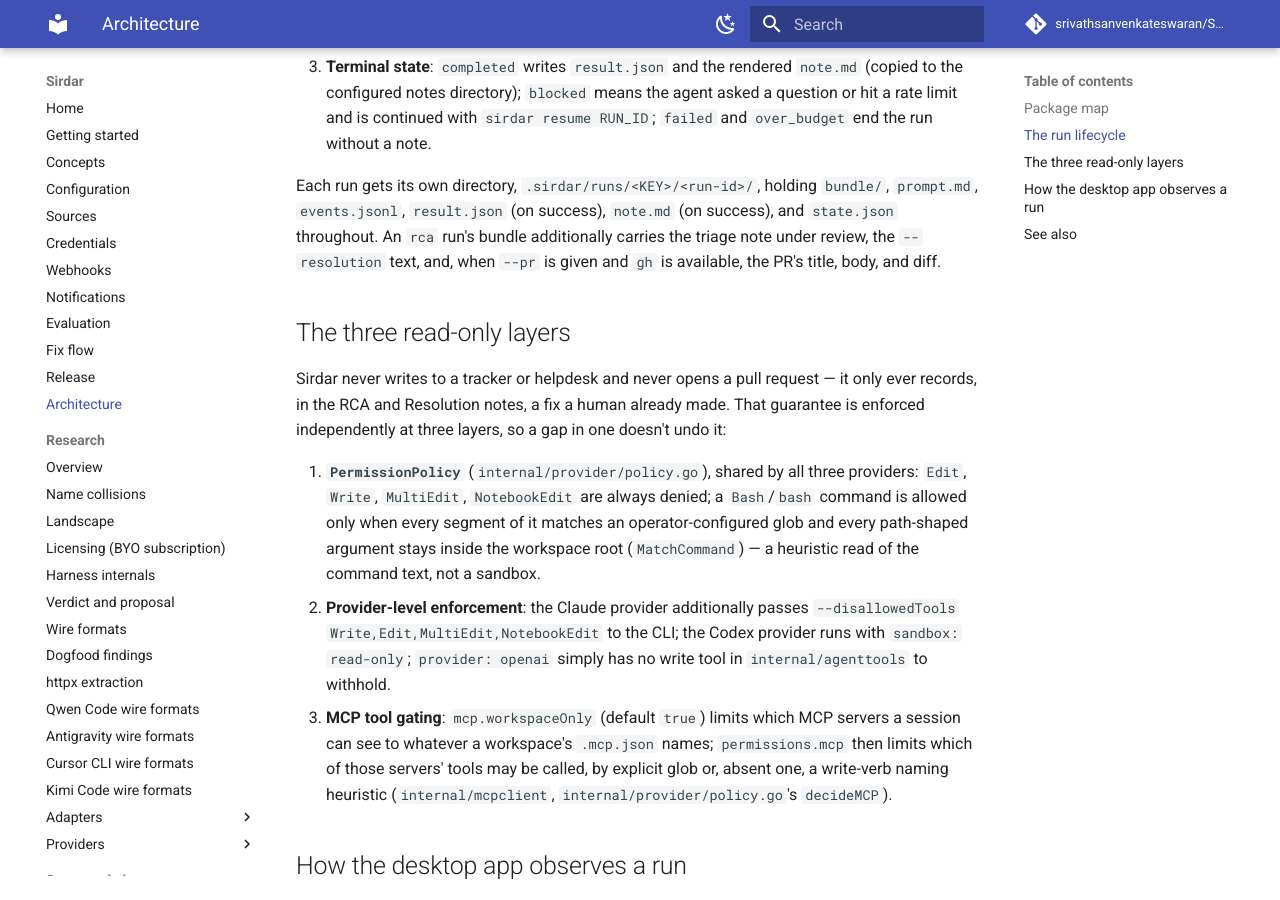
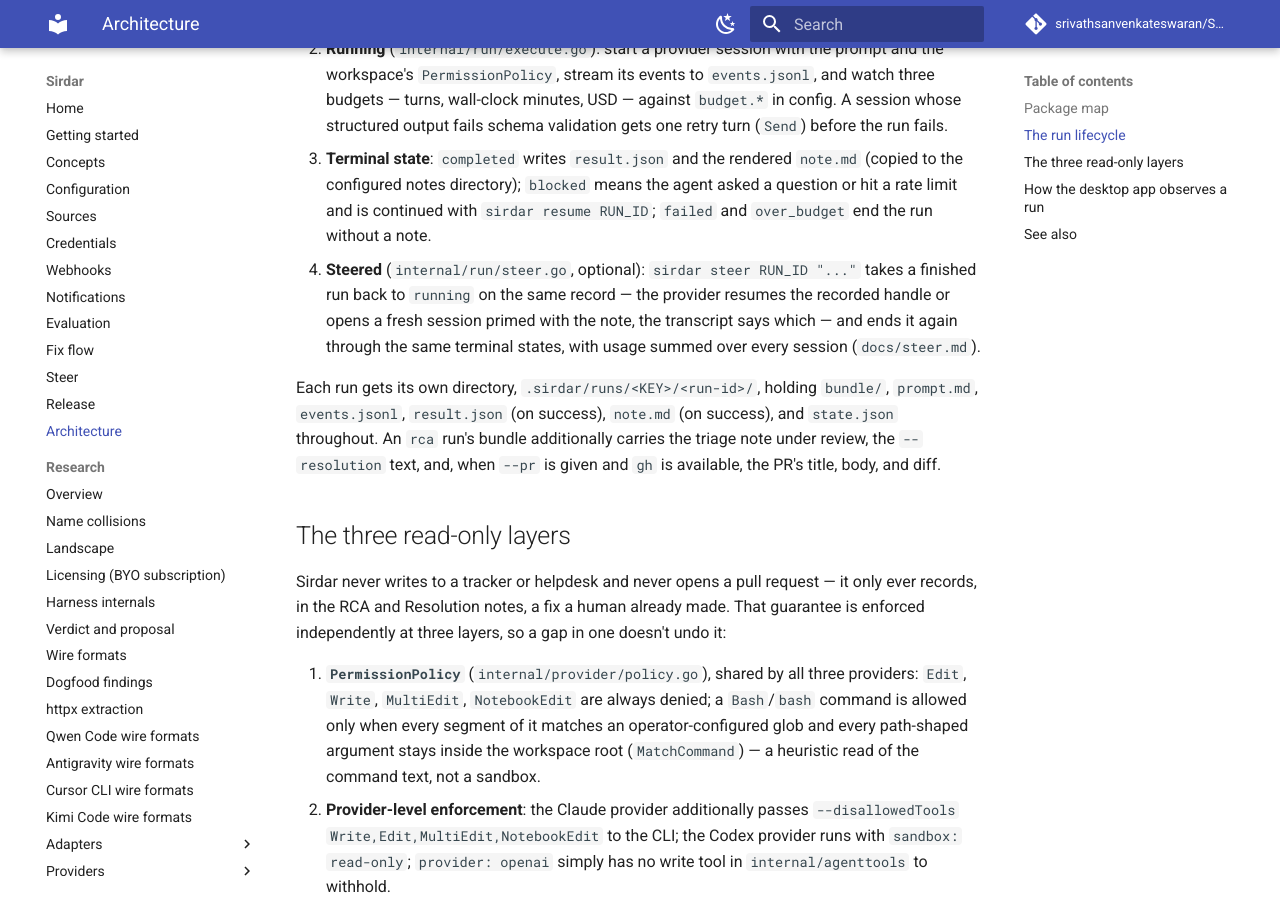
Before and after one commit to srivathsanvenkateswaran/Sirdar, an MkDocs documentation site: the page built from docs/architecture.md, in a window 1280 px wide and 900 px high, scrolled down 2345 px. Built offline with MkDocs 1.6.1 and Material for MkDocs 9.7.7, drawn with Linux system fonts in a browser that asks for light colours; comment, search, counter and statistics services are not loaded; some of the changed text lies outside the part shown.

Commit message:
docs: steer

```diff
--- a/docs/architecture.md
+++ b/docs/architecture.md
@@ -9,11 +9,11 @@
 
 | Package | Role |
 |---|---|
-| `cmd/sirdar` | The CLI entry point: `init`, `doctor`, `triage`, `rca`, `resume`, `runs`, `register`, `serve`. Wires config, sources, providers, and the store together per command. |
+| `cmd/sirdar` | The CLI entry point: `init`, `doctor`, `triage`, `rca`, `resume`, `steer`, `runs`, `register`, `serve`. Wires config, sources, providers, and the store together per command. |
 | `internal/app` | The service layer the desktop app (and `sirdar serve`) binds to: workspace registration, run listing/detail, a filesystem `Watcher` that polls run directories and turns changes into events, budget/quota helpers. |
 | `internal/httpapi` | The HTTP+SSE server `sirdar serve` runs: a JSON API over `internal/app.Service` plus `/api/events`, an SSE stream of the watcher's fan-out channel. Embeds the built frontend under `ui/`. |
-| `internal/run` | The triage/RCA run loop: `prepare` (fetch ticket, build the bundle and prompt), `execute` (drive a provider session, stream events, enforce budgets, handle the schema-retry turn), `pool` (bounded concurrency across `sirdar triage KEY...`). |
-| `internal/provider` | The `Provider`/`Session` contract every agent backend implements (`provider.go`), plus the shared `PermissionPolicy` and command-matching logic (`policy.go`) all three providers are judged by. |
+| `internal/run` | The triage/RCA run loop: `prepare` (fetch ticket, build the bundle and prompt), `execute` (drive a provider session, stream events, enforce budgets, handle the schema-retry turn), `pool` (bounded concurrency across `sirdar triage KEY...`), `steer` (continue a finished run with a follow-up instruction on the same run record; `docs/steer.md`). |
+| `internal/provider` | The `Provider`/`Session` contract every agent backend implements (`provider.go`), plus the shared `PermissionPolicy` and command-matching logic (`policy.go`) all three providers are judged by, and the optional `FixSupport` and `Steerable` capability contracts a provider declares refusals through. |
 | `internal/provider/claude` | Spawns the `claude` CLI in stream-json mode, translates its output into `provider.Event`s, and runs permission decisions through a `--permission-prompt-tool stdio` hook. |
 | `internal/provider/codex` | Spawns `codex app-server` and speaks its JSON-RPC protocol over stdio. |
 | `internal/provider/openai` | Sirdar's own agent loop against any OpenAI-compatible Chat Completions endpoint: no CLI spawned, `internal/agenttools` supplies the tool set, `internal/mcpclient` supplies MCP tools. |
@@ -42,6 +42,10 @@
 3. **Terminal state**: `completed` writes `result.json` and the rendered `note.md` (copied to the
    configured notes directory); `blocked` means the agent asked a question or hit a rate limit and
    is continued with `sirdar resume RUN_ID`; `failed` and `over_budget` end the run without a note.
+4. **Steered** (`internal/run/steer.go`, optional): `sirdar steer RUN_ID "..."` takes a finished
+   run back to `running` on the same record — the provider resumes the recorded handle or opens
+   a fresh session primed with the note, the transcript says which — and ends it again through
+   the same terminal states, with usage summed over every session (`docs/steer.md`).
 
 Each run gets its own directory, `.sirdar/runs/<KEY>/<run-id>/`, holding `bundle/`, `prompt.md`,
 `events.jsonl`, `result.json` (on success), `note.md` (on success), and `state.json` throughout.
--- a/mkdocs.yml
+++ b/mkdocs.yml
@@ -60,6 +60,7 @@
   - Notifications: notifications.md
   - Evaluation: eval.md
   - Fix flow: fix.md
+  - Steer: steer.md
   - Release: release.md
   - Architecture: architecture.md
   - Research:
@@ -95,6 +96,7 @@
           - openai provider design: superpowers/specs/2026-09-10-openai-provider-design.md
           - Desktop design: superpowers/specs/2026-09-10-sirdar-desktop-design.md
           - v0 triage core design: superpowers/specs/2026-09-10-sirdar-v0-triage-core-design.md
+          - Steer design: superpowers/specs/2026-09-15-steer-design.md
       - Plans:
           - Provider roadmap: superpowers/plans/2026-09-10-provider-roadmap.md
           - v0 triage core: superpowers/plans/2026-09-10-sirdar-v0-triage-core.md
```
Also changed, not shown: CHANGELOG.md (+9 -0 lines), README.md (+9 -0 lines), docs/concepts.md (+4 -0 lines), docs/steer.md (added, +106 -0 lines).
